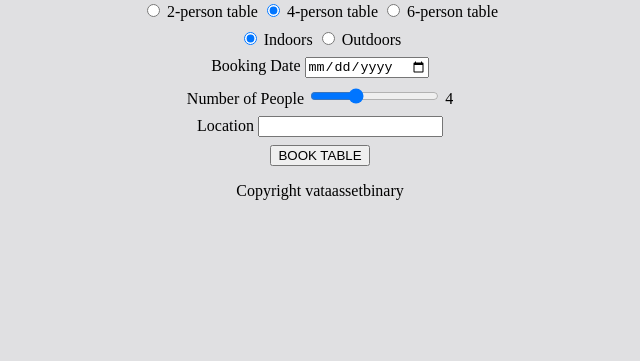
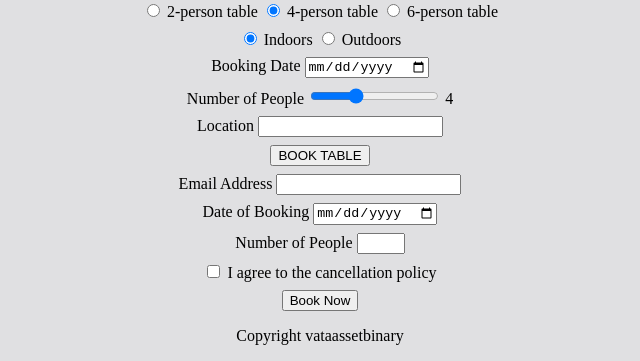
Before and after one commit to vitabinary-coding/templateformwebsite, a plain HTML site: page booking.html in a window 1280 px wide. Shown: the part 526-887 px from the top of the page, without its empty margins (320-960 px from the left). Before the commit the page ends 800 px from the top, so only its background shows below. Drawn offline with Linux system fonts and the light colour scheme.

Commit message:
modifiers html

```diff
--- a/booking.html
+++ b/booking.html
@@ -61,6 +61,30 @@
         </div>
 
         </form>
+
+        <form method="post">
+            <div>
+                <label for="emailaddress">Email Address</label>
+                <input type="email" name="emailaddress" id="emailaddress">
+            </div>
+            <div>
+                <label for="datebooking">Date of Booking</label>
+                <input type="date" name="datebooking" id="datebooking">
+
+            </div>
+            <div>
+                <label for="numberofpeople">Number of People</label>
+                <input type="number" name="numberofpeople" id="numberofpeople" min="2" max="8">
+            </div>
+            <div>
+                <input type="checkbox" name="agreepolicy" id="agreepolicy">
+                <label for="agreepolicy">I agree to the cancellation policy</label>
+            </div>
+
+            <div>
+                <button type="submit">Book Now</button>
+            </div>
+        </form>
     </main>
     <footer>
         <p>Copyright vataassetbinary</p>
```
